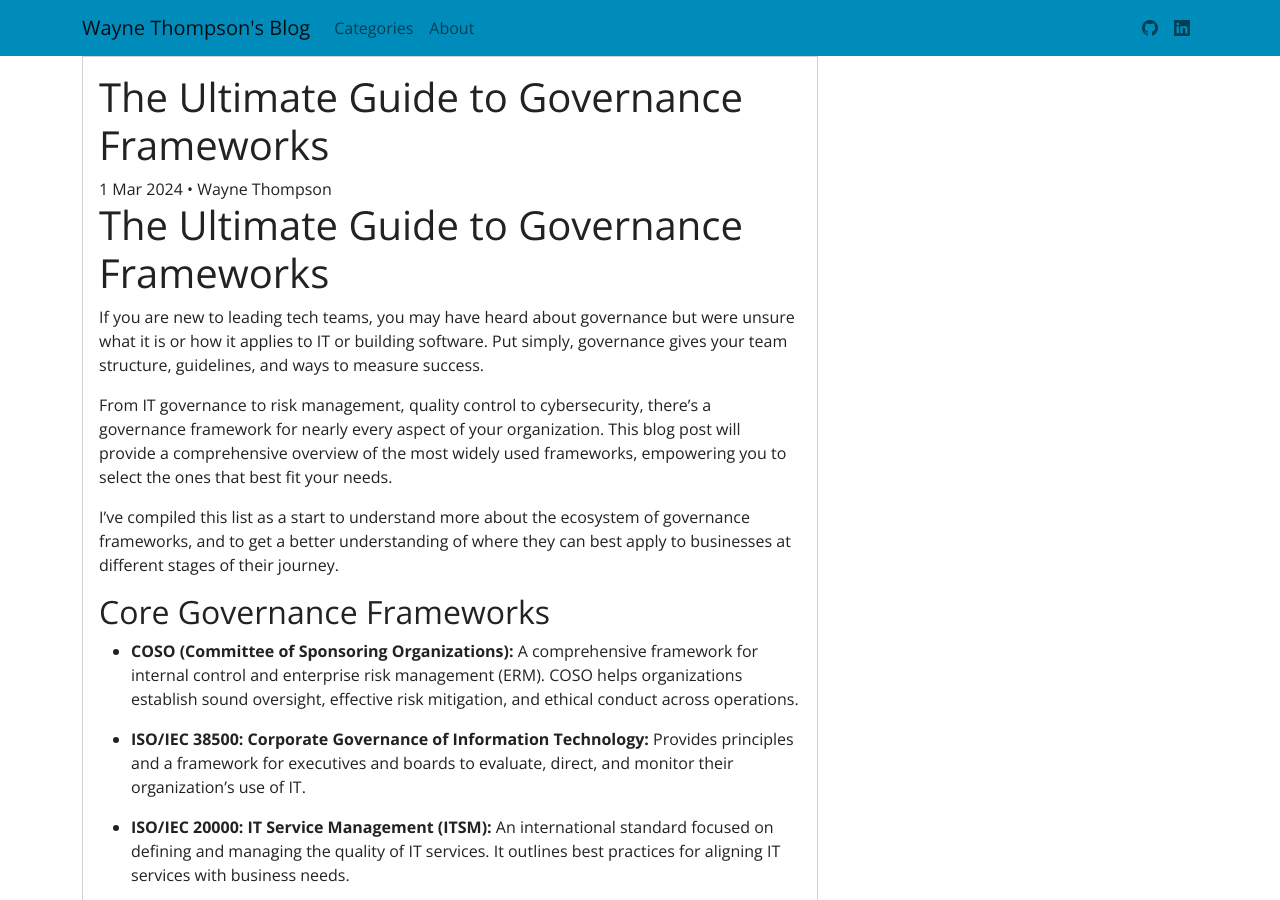
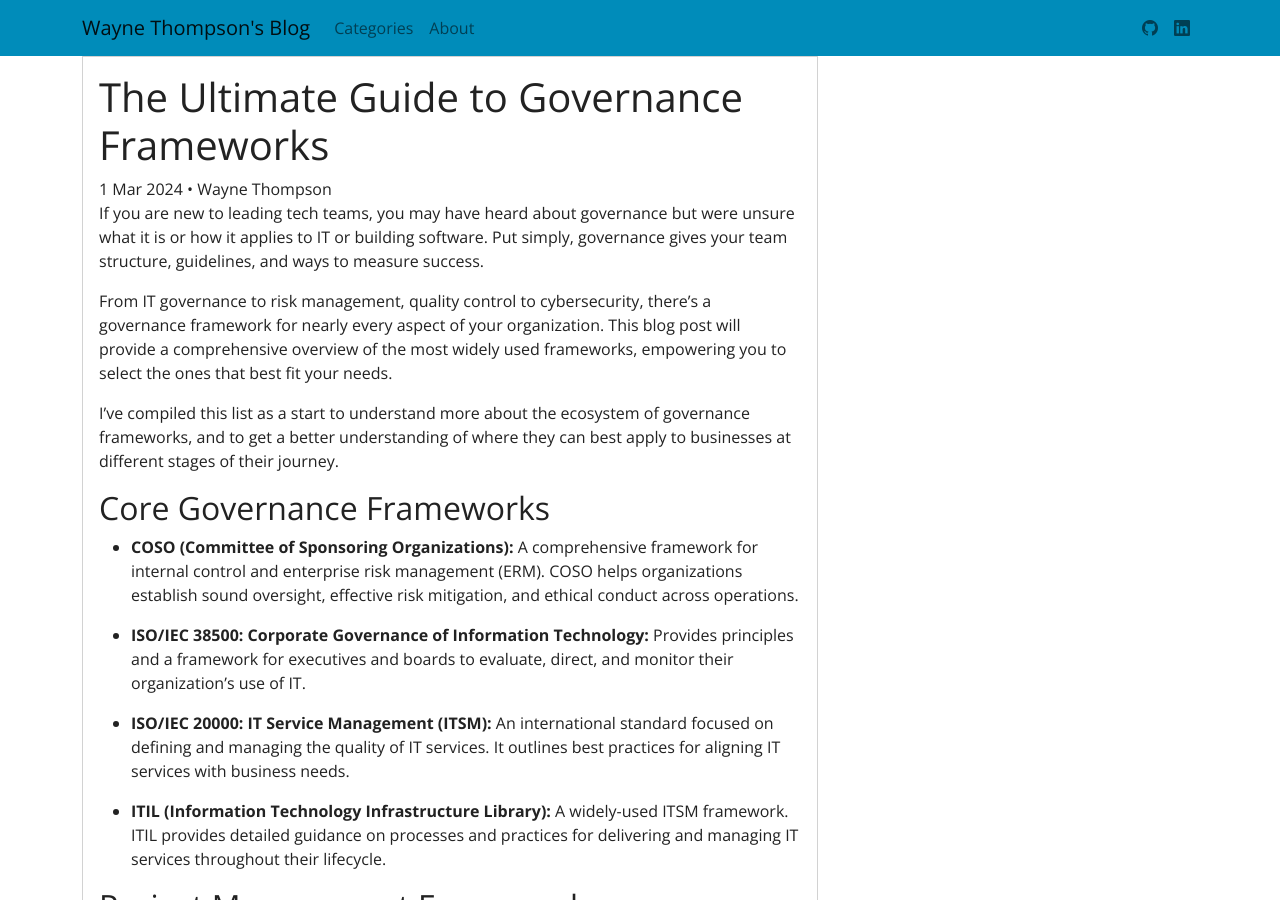
Before and after one commit to waynethompson/waynethompson.github.io, a Jekyll site: the page built from _posts/2024/2024-03-18-Governance-Frameworks.md, in a window 1280 px wide and 900 px high. Built offline with Jekyll 4.4.1, drawn with Linux system fonts in a browser that asks for light colours; nearby versions of some CDN libraries; comment, search, counter and statistics services are not loaded.

Commit message:
fix goverance heading

```diff
--- a/_posts/2024/2024-03-18-Governance-Frameworks.md
+++ b/_posts/2024/2024-03-18-Governance-Frameworks.md
@@ -6,9 +6,6 @@ categories: [data, Governance]
 tags: [data, governance, cto, strategy]
 permalink: /blog/GovernanceFrameworks/
 ---
-
-
-# The Ultimate Guide to Governance Frameworks
 
 
 If you are new to leading tech teams, you may have heard about governance but were unsure what it is or how it applies to IT or building software. Put simply, governance gives your team structure, guidelines, and ways to measure success.
```
Also changed, not shown: _posts/2024/2024-02-17-The-Fair-Advantage.md (line endings or trailing spaces).
